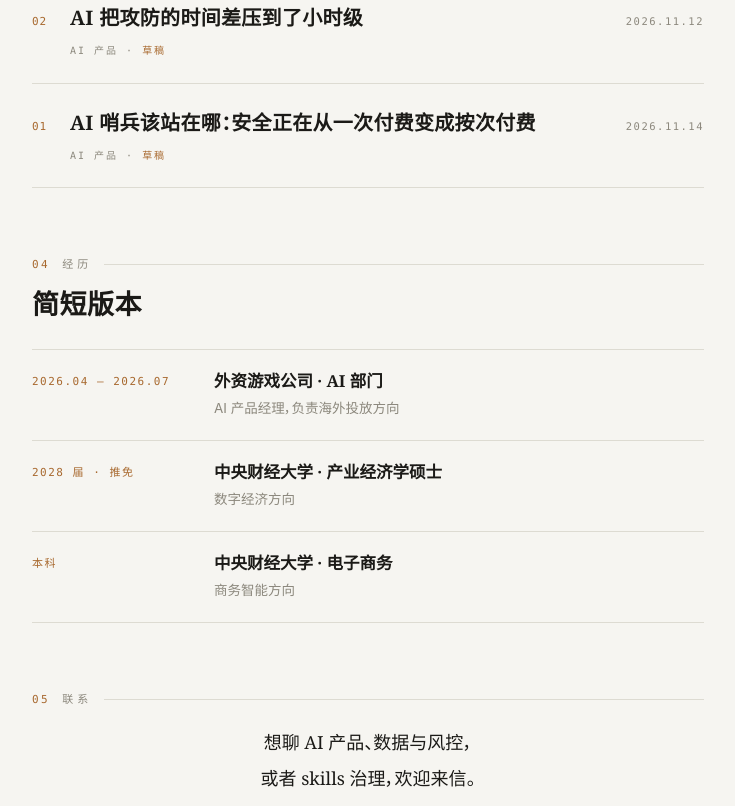
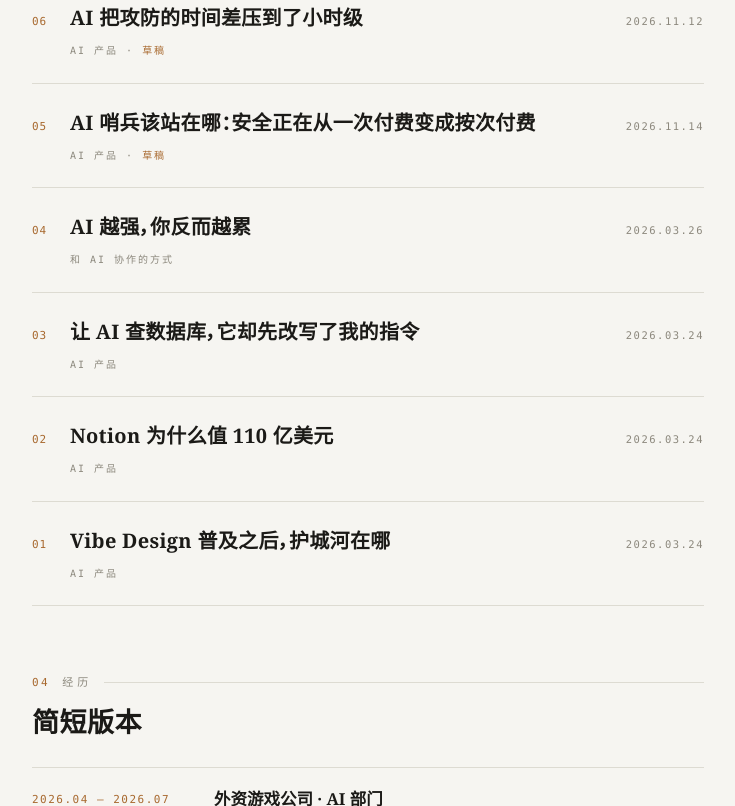
Before and after one commit to Eastr5/blog, a plain HTML site: page index.html in a window 1280 px wide. Shown: the part 1785-2591 px from the top of the page, without its empty margins (272-1007 px from the left). Drawn offline with Linux system fonts and the light colour scheme.

Commit message:
post: 归档知乎四篇长文（人机协同生产力模型系列），补卡片与元数据

```diff
--- a/index.html
+++ b/index.html
@@ -293,6 +293,10 @@ const POSTS = [
   {file:"2026-11-10-context-budget", title:"溢出的上下文，会损坏模型的智力吗", date:"2026-11-10", series:"AI 产品", draft:true},
   {file:"2026-11-12-ai-security", title:"AI 把攻防的时间差压到了小时级", date:"2026-11-12", series:"AI 产品", draft:true},
   {file:"2026-11-14-ai-sentinel", title:"AI 哨兵该站在哪：安全正在从一次付费变成按次付费", date:"2026-11-14", series:"AI 产品", draft:true},
+  {file:"2026-03-26-verifier-burden", title:"AI 越强，你反而越累", date:"2026-03-26", series:"和 AI 协作的方式", draft:false},
+  {file:"2026-03-24-n8n-chatbi-firewall", title:"让 AI 查数据库，它却先改写了我的指令", date:"2026-03-24", series:"AI 产品", draft:false},
+  {file:"2026-03-24-notion-block-model", title:"Notion 为什么值 110 亿美元", date:"2026-03-24", series:"AI 产品", draft:false},
+  {file:"2026-03-24-vibe-design-moat", title:"Vibe Design 普及之后，护城河在哪", date:"2026-03-24", series:"AI 产品", draft:false},
 ];
 const PROJECTS = [
   {name:"skill-router-v3", year:"2026 · 进行中",
```
Also changed, not shown: assets/cards/2026-03-24-n8n-chatbi-firewall-dark.png (added), assets/cards/2026-03-24-n8n-chatbi-firewall-light.png (added), assets/cards/2026-03-24-notion-block-model-dark.png (added), assets/cards/2026-03-24-notion-block-model-light.png (added), assets/cards/2026-03-24-vibe-design-moat-dark.png (added), assets/cards/2026-03-24-vibe-design-moat-light.png (added), assets/cards/2026-03-26-verifier-burden-dark.png (added), assets/cards/2026-03-26-verifier-burden-light.png (added), 9 other files.
